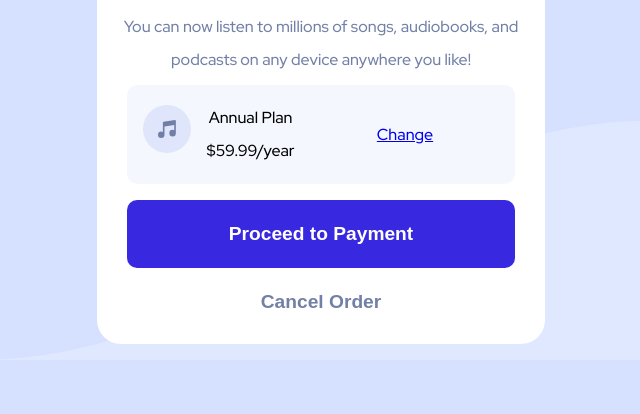
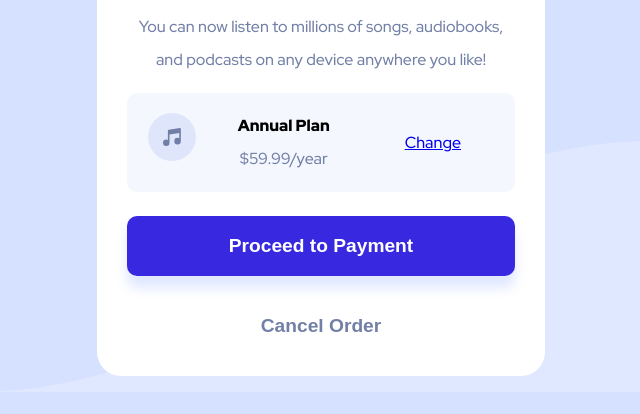
Before and after one commit to stephlinya/order-summary, a plain HTML site: page index.html in a window 1280 px wide. Shown: the part 240-654 px from the top of the page, without its empty margins (319-959 px from the left). Drawn offline with Linux system fonts and the light colour scheme.

Commit message:
Added hover states, adjusted pricing block, and adjust some spacing

```diff
--- a/index.html
+++ b/index.html
@@ -22,10 +22,14 @@
 
       <div class = "pricing-block">
         <div id = "music-icon"><svg xmlns="http://www.w3.org/2000/svg" width="48" height="48"><g fill="none" fill-rule="evenodd"><circle cx="24" cy="24" r="24" fill="#DFE6FB"/><path fill="#717FA6" fill-rule="nonzero" d="M32.574 15.198a.81.81 0 00-.646-.19L20.581 16.63a.81.81 0 00-.696.803V26.934a3.232 3.232 0 00-1.632-.44A3.257 3.257 0 0015 29.747 3.257 3.257 0 0018.253 33a3.257 3.257 0 003.253-3.253v-8.37l9.726-1.39v5.327a3.232 3.232 0 00-1.631-.441 3.257 3.257 0 00-3.254 3.253 3.257 3.257 0 003.254 3.253 3.257 3.257 0 003.253-3.253V15.81a.81.81 0 00-.28-.613z"/></g></svg></div>
-        <p id = "price-description">Annual Plan<br>
-          $59.99/year</p>
+        <div class="price-description">
+          <p class="accent-text">Annual Plan</p>
+           <p class="body-text">$59.99/year</p>
+        </div>
 
-        <div id="link"><a href=#>Change</a></div></div>
+        <div id="link"><a href=#>Change</a></div>
+
+      </div>
 
         <button type=submit id = "payment-button">Proceed to Payment</button><br>
         <button type=submit id = "cancel-button">Cancel Order</button>
--- a/style.css
+++ b/style.css
@@ -51,47 +51,66 @@ h1{
 }
 
 #product-summary {
-    margin-bottom: 0.5rem;
     color: hsl(224, 23%, 55%);
+    width: 85%;
+    margin: .5rem auto;
 
 }
 
 .pricing-block{
     box-sizing: border-box;
     display: flex;
-    margin: 0 auto;
-    padding: 0.5rem;
+    margin: 1rem auto;
+    padding: 1rem 0.5rem;
     width: 90%;
     background-color: hsl(225, 100%, 98%);
     border-radius: 10px;
     align-items: center;
+    justify-content: space-between;
 
 }
 
 #music-icon{
-    padding: 0.5rem;
+    width: 20%;
 }
 
 #price-description {
-    padding: 0.5rem;
-    text-align: center;
+    width: 20%;
+    text-align: left;
+}
+.accent-text{
+    font-weight: 900;
+}
+
+.body-text{
+    color: hsl(224, 23%, 55%);
 }
 
 #link {
-    flex: 2;
+    width: 40%;
+    color: hsl(225, 100%, 94%);
 }
 
+a:hover, a:focus{
+    opacity: .7;
+    text-decoration: none;
+}
 #payment-button {
     background-color: hsl(245, 75%, 52%);
-    padding: 1.2em;
+    padding: 1.2rem;
     color: white;
     width: 90%;
     border-radius: 10px;
     border: none;
     font-weight: 700;
     font-size: 1.2rem;
-    margin-top: 1rem;
+    filter: drop-shadow(0 0.8rem 0.35rem hsl(225, 100%, 94%));
 }
+
+#payment-button:hover, #payment-button:focus{
+    opacity: .7;
+}
+
 
 #cancel-button {
     padding: 1.2em;
@@ -102,3 +121,12 @@ h1{
     font-weight: 700;
     font-size: 1.2rem;
 }
+
+#cancel-button:hover, #cancel-button:focus {
+    color: black;
+}
+
+button{
+    cursor: pointer;
+    margin: 0.5rem 0;
+}
```
